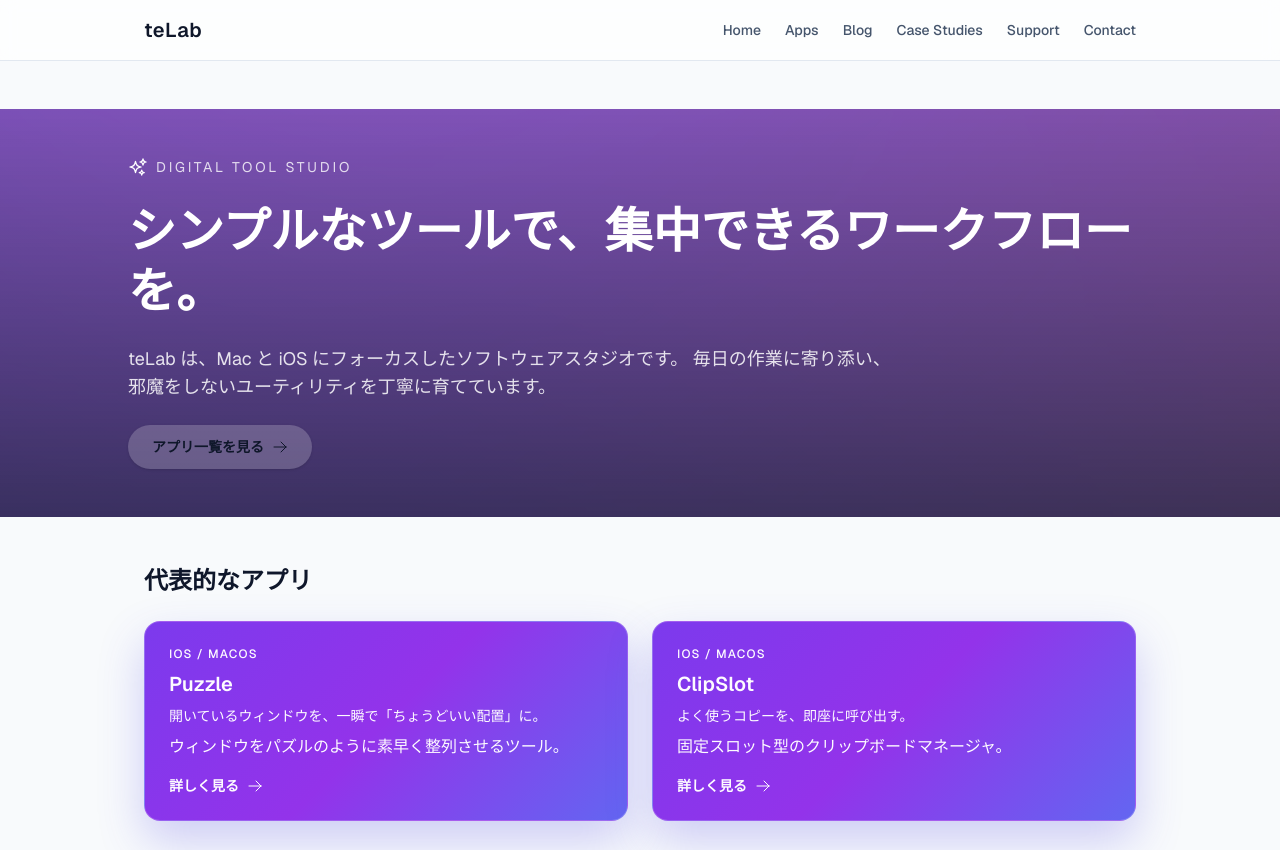
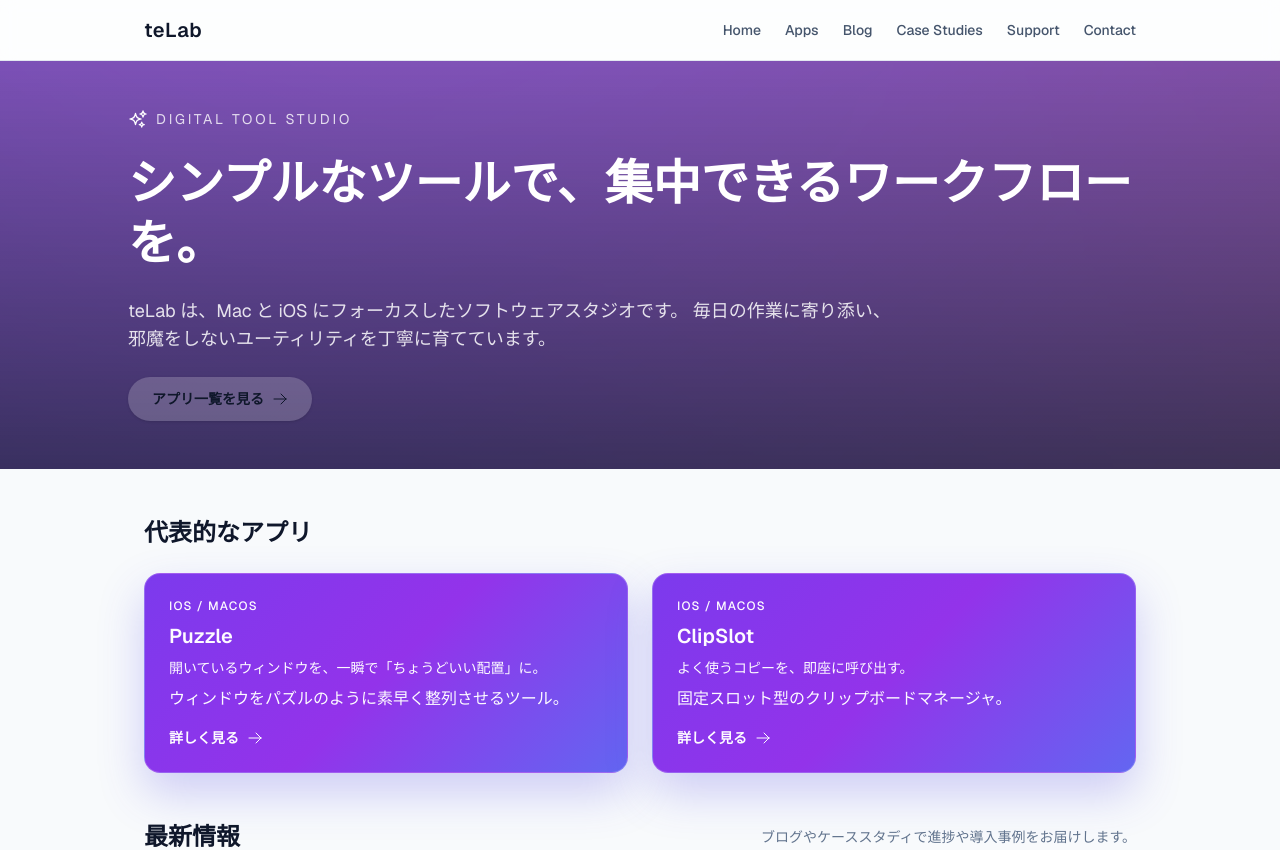
Before and after one commit to takaogeshi/teLab_Website, a Next.js app: page / in a window 1280 px wide. Shown: the top 850 px of the page. Built offline with nearby package versions, Linux system fonts and the light colour scheme.

Commit message:
Remove padding gap between header and hero

```diff
--- a/src/app/layout.tsx
+++ b/src/app/layout.tsx
@@ -34,7 +34,7 @@
       >
         <div className="flex min-h-screen flex-col">
           <Header />
-          <main className="mx-auto w-full max-w-5xl flex-1 px-4 py-12">
+          <main className="mx-auto w-full max-w-5xl flex-1 px-4 pb-12 pt-0">
             {children}
           </main>
           <Footer />
```
